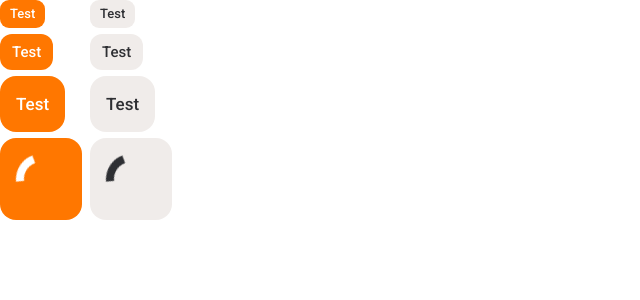
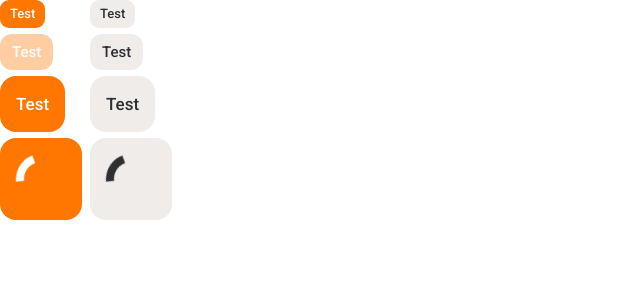
Before and after one commit to dmitriy-kasimov/vk-internship-task, a React (Vite) app: page / in a window 1280 px wide. Shown: the top 300 px of the page, without its empty margins (0-640 px from the left). Built offline with nearby package versions, Linux system fonts and the light colour scheme.

Commit message:
добавил код для псевдоклассов кнопки

```diff
--- a/src/pages/MainPage.tsx
+++ b/src/pages/MainPage.tsx
@@ -10,7 +10,7 @@ export const MainPage: FC = () => {
                 <Button size={'s'}>
                     <Label size={'s'}>Test</Label>
                 </Button>
-                <Button size={'m'}>
+                <Button size={'m'} disabled>
                     <Label size={'m'}>Test</Label>
                 </Button>
                 <Button size={'l'}>
--- a/src/shared/ui-kit/Button/ui/Button.module.scss
+++ b/src/shared/ui-kit/Button/ui/Button.module.scss
@@ -1,5 +1,22 @@
 .Button{
-
+  cursor: pointer;
+  transition-duration: 500ms;
+  animation-timing-function: cubic-bezier(0, -0.3,0.5,1.3);
+  &:hover{
+    opacity: 0.88;
+  }
+  &:active{
+    opacity: 0.8;
+    transform: scale(0.95);
+  }
+  &:focus {
+    outline: 3px solid #0099FF;
+    outline-offset: 2px;
+  }
+}
+.disabled{
+  pointer-events: none;
+  opacity: 0.36;
 }
 
 .primary {
--- a/src/shared/ui-kit/Button/ui/Button.tsx
+++ b/src/shared/ui-kit/Button/ui/Button.tsx
@@ -2,19 +2,24 @@ import { FC } from 'react'
 
 import cls from './Button.module.scss'
 import { IButtonProps } from '@/shared/ui-kit/Button/model/types/IButtonProps.ts'
-import { classNames } from '@/shared/lib/classNames/classNames.ts'
+import { classNames, Mods } from '@/shared/lib/classNames/classNames.ts'
 import { CircularProgress } from '@/shared/ui-kit/CircularProgress'
 
 export const Button: FC<IButtonProps> = ({
     fill = 'primary',
     size = 's',
     isLoading = false,
+    disabled,
     children,
     ...props
 }) => {
+    const mods: Mods = {
+        [cls.disabled]: disabled,
+        [cls.isLoading]: isLoading
+    }
     const additional = [cls[fill], cls[size]]
     return (
-        <button className={classNames(cls.Button, {}, additional)} {...props}>
+        <button className={classNames(cls.Button, mods, additional)} {...props}>
             {isLoading ? <CircularProgress size={size} color={fill} /> : children}
         </button>
     )
```
